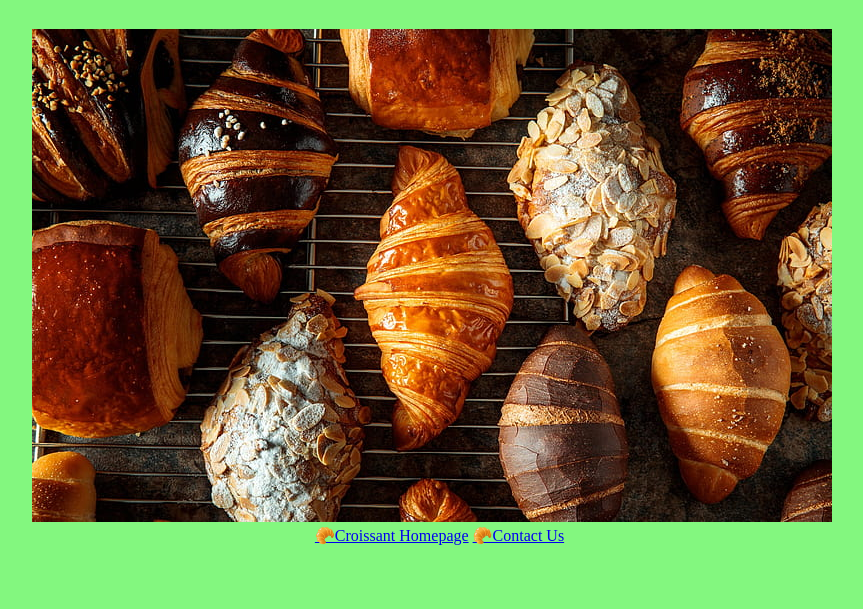
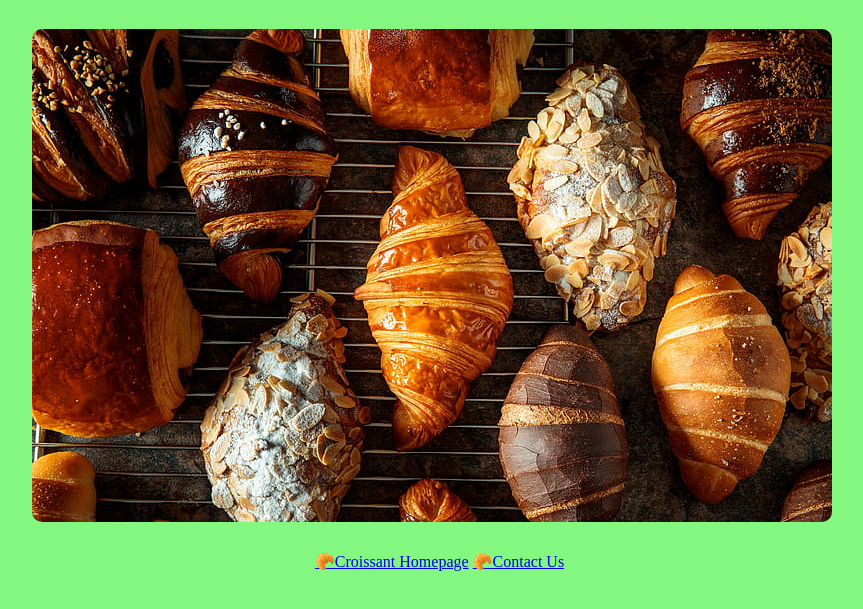
Before and after one commit to S-Qui/Croissant, a plain HTML site: page photo.html in a window 1280 px wide. Shown: the part 111-720 px from the top of the page, without its empty margins (208-1071 px from the left). Drawn offline with Linux system fonts and the light colour scheme.

Commit message:
touch ups

```diff
--- a/photo.html
+++ b/photo.html
@@ -17,10 +17,12 @@
         <div class="croissant-img">
             <img src="image/HD-wallpaper-food-croissant.jpg" alt="photo of arranged variety of croissant" class="croissant-img-main">
         </div>
-        <div class="page-links">
+
+        <footer>
             <a href="/index.html" class="main-page-link"  title="Homepage">🥐Croissant Homepage</a>
             <a href="/contact.html" class="contact-page-link" target="_blank" title="Contact">🥐Contact Us</a>
-        </div>
+        </footer>
+
     </div>
 </body>
 </html>
--- a/src/styles.css
+++ b/src/styles.css
@@ -10,6 +10,14 @@ h1 {
 h3{
     padding: 5px;
 }
+
+.croissant-img-main {
+    max-width: 100%;
+    border-radius: 10px;
+    display: block;
+    margin: 30px auto;
+  }
+
 .main-page-link {
     padding-left: 15px;
 }
```
Also changed, not shown: contact.html (+2 -2 lines), index.html (+4 -2 lines).
